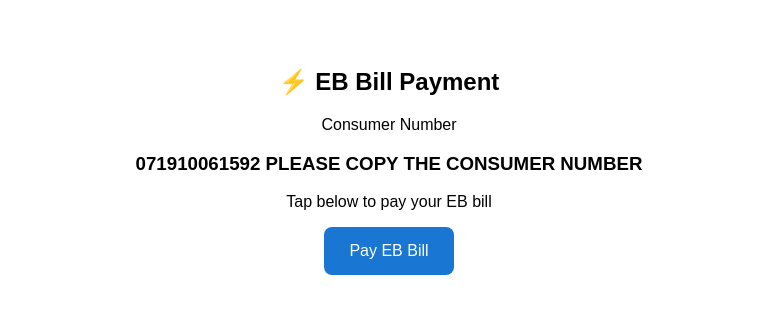
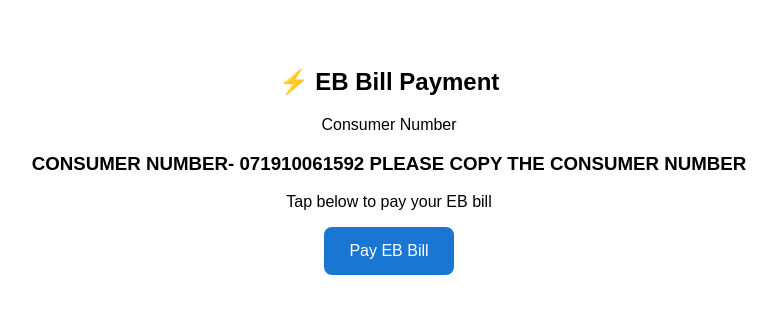
Before and after one commit to gopianandgv-bit/EB_Payment, a plain HTML site: page index.html in a window 1280 px wide. Shown: the whole page, without its empty margins (251-1027 px from the left). Drawn offline with Linux system fonts and the light colour scheme.

Commit message:
Update index.html

```diff
--- a/index.html
+++ b/index.html
@@ -11,7 +11,8 @@
 
   <p>Consumer Number</p>
 
-  <h3>071910061592    PLEASE COPY THE CONSUMER NUMBER</h3>
+  <h3>CONSUMER NUMBER- 071910061592
+     PLEASE COPY THE CONSUMER NUMBER</h3>
 
   <p>Tap below to pay your EB bill</p>
 
```
